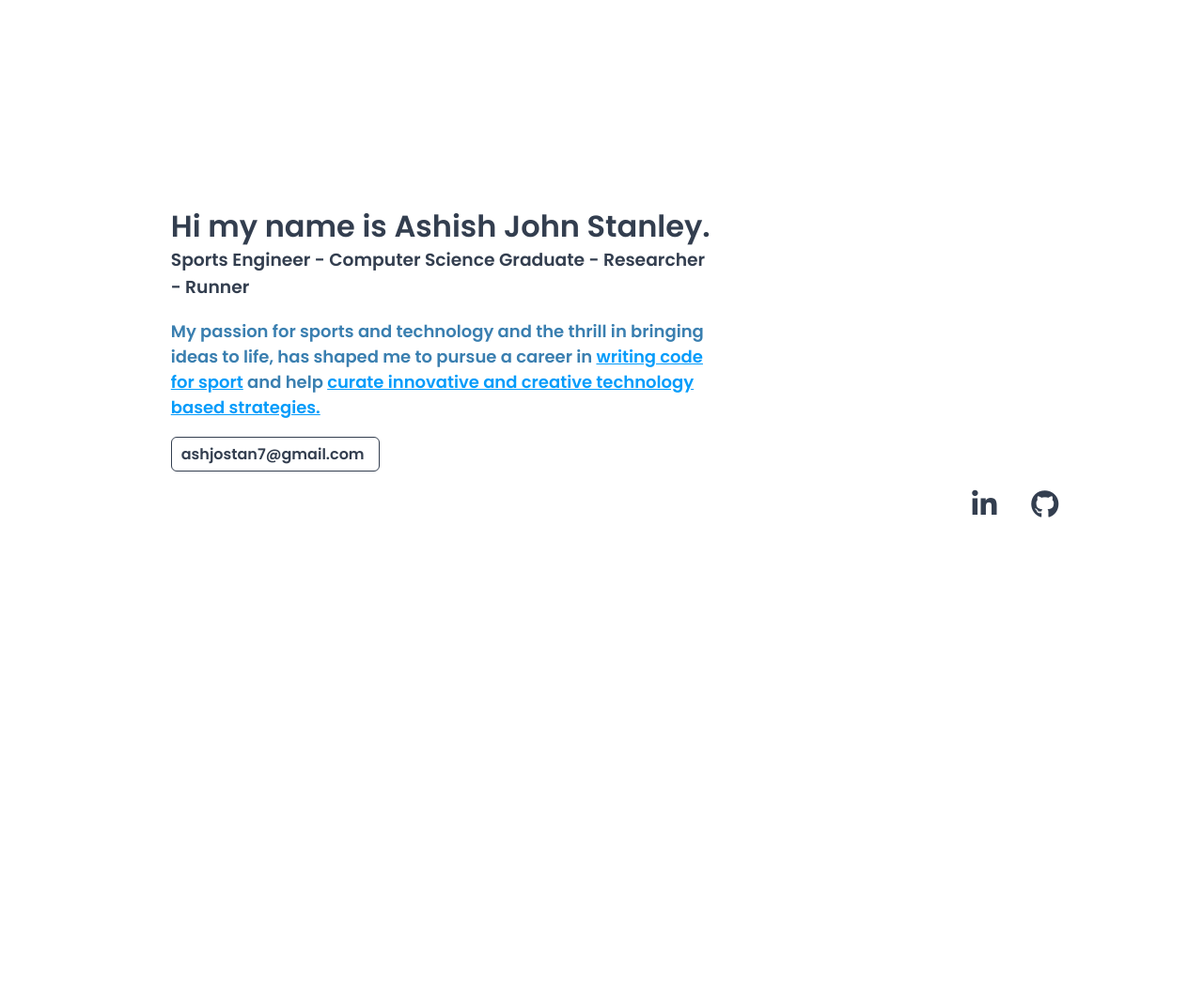
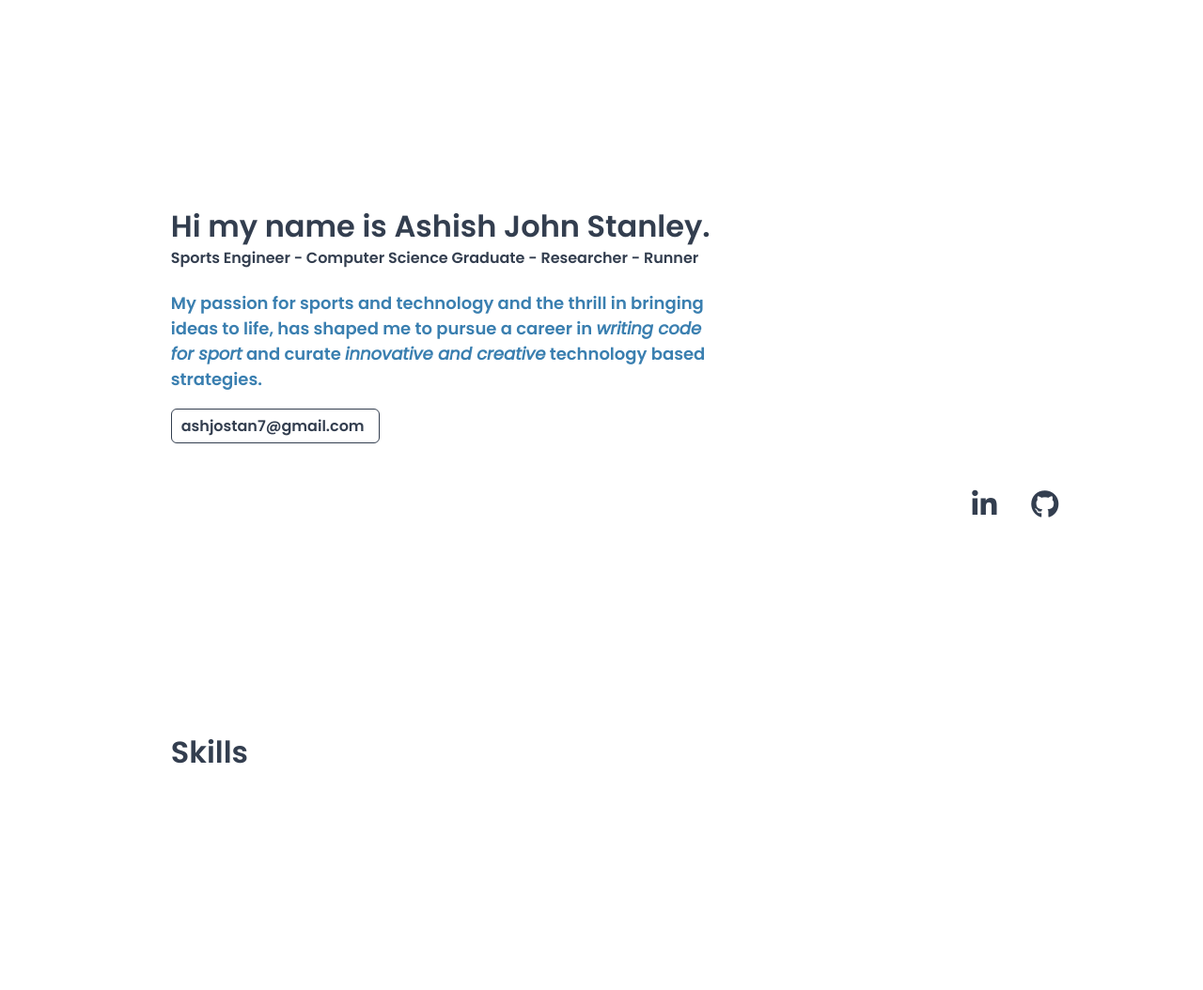
Before and after one commit to ashjostan7/test-portfolio, a plain HTML site: page index.html in a window 1280 px wide. Shown: the part 99-1153 px from the top of the page at 94% size. Drawn offline with Linux system fonts and the light colour scheme.

Commit message:
small change

```diff
--- a/index.html
+++ b/index.html
@@ -23,10 +23,10 @@
         <h1>
             Hi my name is Ashish John Stanley.
         </h1>
-        <h3 >Sports Engineer - Computer Science Graduate - Researcher - Runner </h3>
+        <h4 >Sports Engineer - Computer Science Graduate - Researcher - Runner </h4>
         <!-- #333e4f -->
         <p>
-            My passion for sports and technology and the thrill in bringing ideas to life, has shaped me to pursue a career in <span style="text-decoration:underline;">writing code for sport</span> and help <span>curate innovative and creative technology based strategies.</span>
+            My passion for sports and technology and the thrill in bringing ideas to life, has shaped me to pursue a career in <span>writing code for sport</span> and curate <span>innovative and creative</span> technology based strategies.
         <div class ="mail">
             <a href="mailto:ashjostan7@gmail.com">ashjostan7@gmail.com</a>
         </div>
@@ -38,6 +38,9 @@
         <a href="https://github.com/ashjostan7" target="_blank"><i class="fab fa-github"></i></a>
     </div>
     </div>
+    <div class="content">
+        <h1> Skills</h1>
+    </div>
     </div>
 
 </body>
--- a/styles.css
+++ b/styles.css
@@ -30,12 +30,13 @@ body{
     line-height: 0;
 }
 .content >p{
-    font-size:18px;;
+    font-size:18px;
     color:#3a7fb0;
 }
 .content >p> span{
-    color:#059cfa;
-    text-decoration:underline;
+    font-style:italic;
+    font-weight:bold;
+
 }
 .mail{
     width:200px;
```
